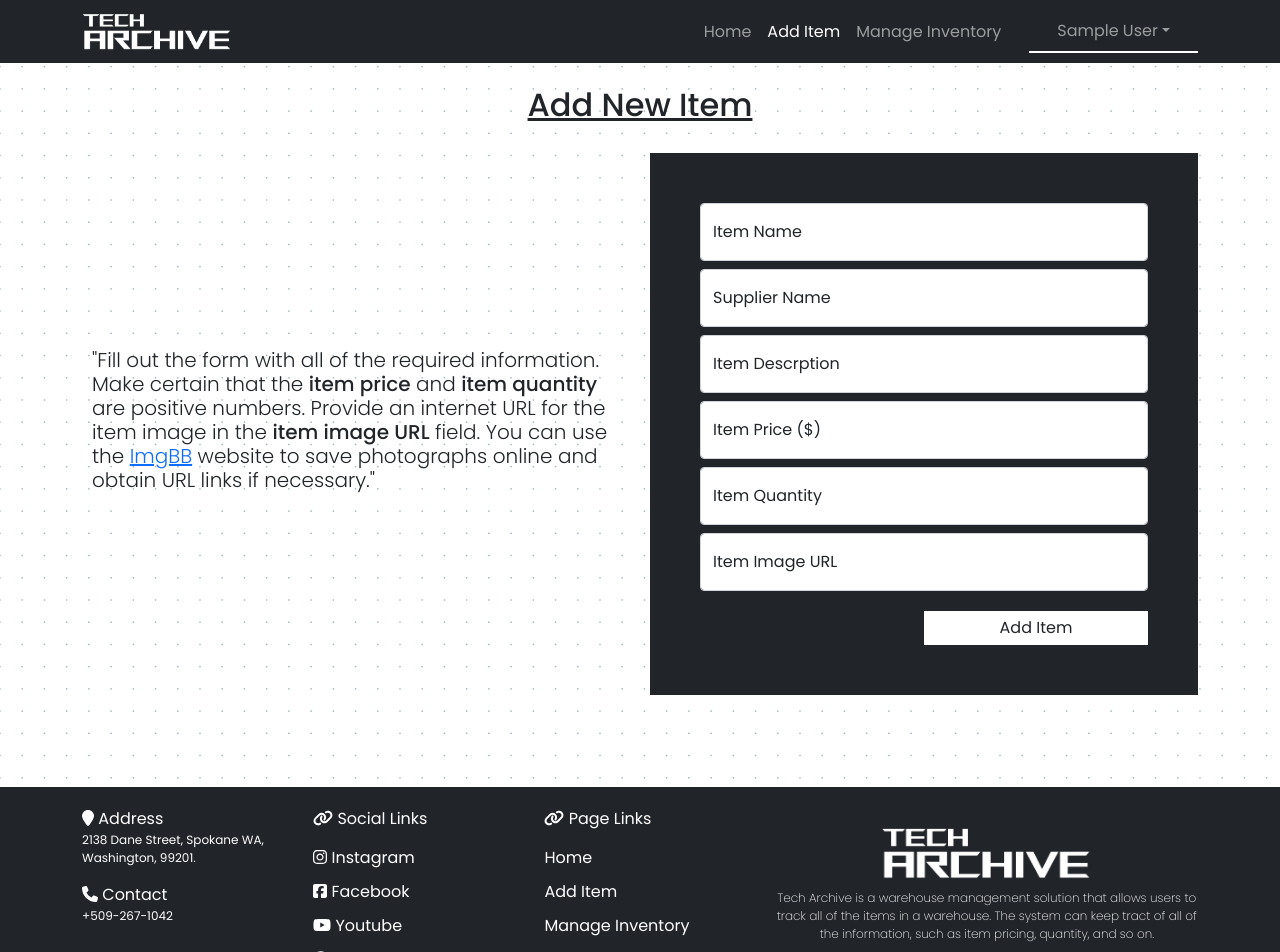
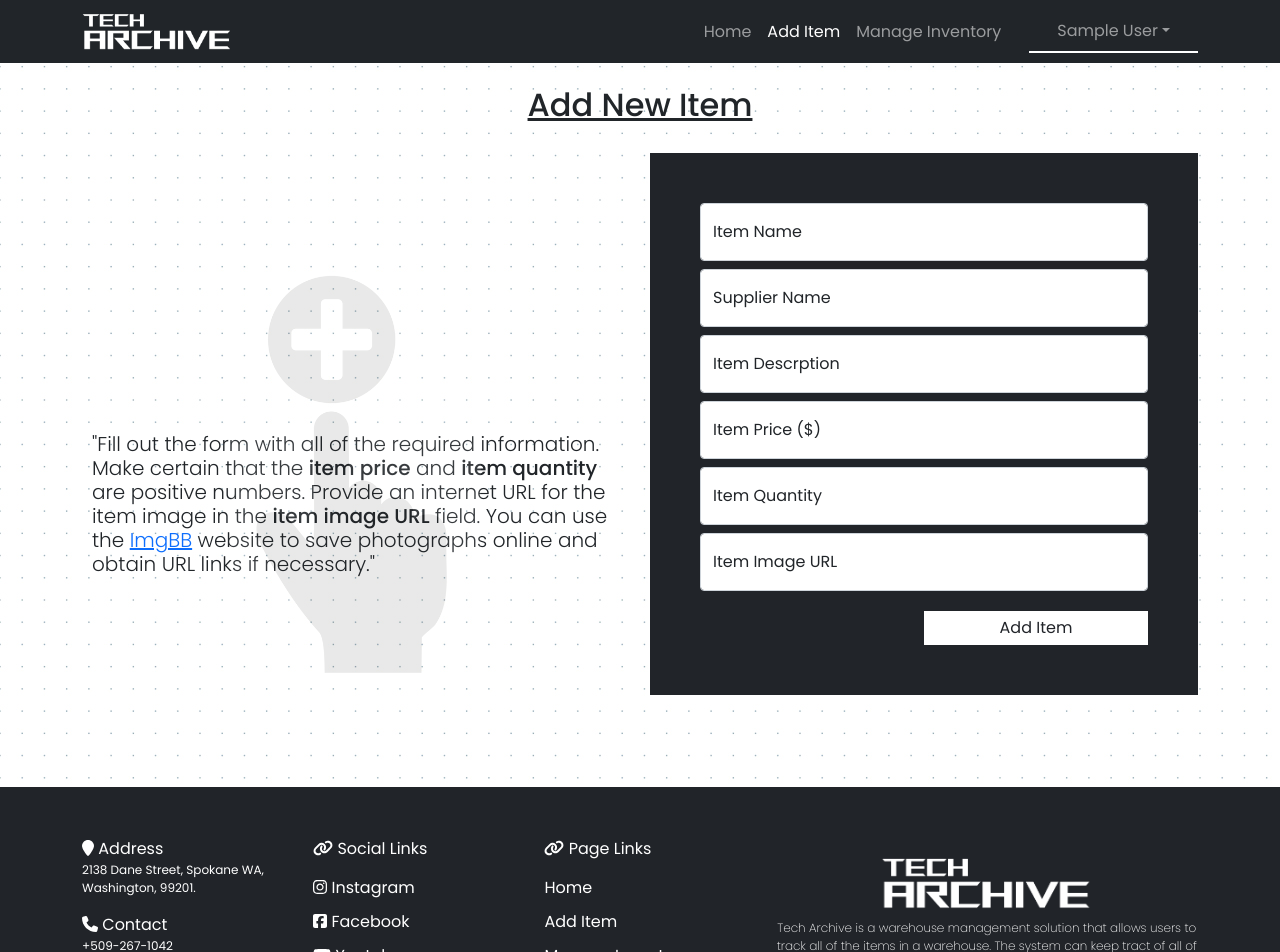
Before and after one commit to iammahir2020/tech-archive-client, a React (Create React App) app: page /add in a window 1280 px wide. Shown: the top 952 px of the page. Built offline with nearby package versions, Linux system fonts and the light colour scheme; no server answers; sample sign-in values are in the browser's storage.

Commit message:
add item feature added

```diff
--- a/package.json
+++ b/package.json
@@ -10,6 +10,7 @@
     "@testing-library/jest-dom": "^5.16.4",
     "@testing-library/react": "^13.1.1",
     "@testing-library/user-event": "^13.5.0",
+    "axios": "^0.27.2",
     "bootstrap": "^5.1.3",
     "firebase": "^9.7.0",
     "react": "^18.1.0",
@@ -20,6 +21,7 @@
     "react-router-dom": "^6.3.0",
     "react-scripts": "5.0.1",
     "react-toastify": "^8.2.0",
+    "sweetalert2": "^11.4.10",
     "web-vitals": "^2.1.4"
   },
   "scripts": {
--- a/src/Components/Pages/AddItem/AddItem.css
+++ b/src/Components/Pages/AddItem/AddItem.css
@@ -35,7 +35,14 @@
 .info-container{
     padding: 10px;
     display: flex;
+    flex-direction: column;
     align-items: center;
+    justify-content: center;
+}
+.info-container img{
+    width: 250px;
+    margin-bottom: -250px;
+    opacity: 0.1;
 }
 
 .info-container h5{
@@ -53,6 +60,9 @@
         margin: 20px auto;
         padding: 20px;
     }
+    .info-container img{
+        display: none;
+    }
     .addItem-form-section{
     display: grid;
     grid-template-columns: repeat(1,1fr);
--- a/src/Components/Pages/AddItem/AddItem.js
+++ b/src/Components/Pages/AddItem/AddItem.js
@@ -1,11 +1,20 @@
 import addItemImage from "../../../images/addItem.jpg";
 import React, { useState } from "react";
 import "./AddItem.css";
+import PageTitle from "../../Shared/PageTitle/PageTitle";
+import { useAuthState } from "react-firebase-hooks/auth";
+import auth from "../../../firebase.init";
+import axios from "axios";
+import Swal from "sweetalert2";
+import { useNavigate } from "react-router-dom";
 
 const AddItem = () => {
   const [priceMessage, setPriceMessage] = useState("");
   const [quantityMessage, setQuantityMessage] = useState("");
-  const handleAddItem = (event) => {
+  const [user, loading, error] = useAuthState(auth);
+  const navigate = useNavigate();
+
+  const handleAddItem = async (event) => {
     event.preventDefault();
     const name = event.target.name.value;
     const supplierName = event.target.supplierName.value;
@@ -13,6 +22,7 @@ const AddItem = () => {
     const price = event.target.price.value;
     const quantity = event.target.quantity.value;
     const image = event.target.image.value;
+    const creater = user?.email;
 
     if (price <= 0) {
       setPriceMessage("Price Can Not be less then 0");
@@ -25,18 +35,36 @@ const AddItem = () => {
       return;
     }
 
-    const item = { name, supplierName, description, price, quantity, image };
-    console.log(item);
+    const item = {
+      creater,
+      name,
+      supplierName,
+      description,
+      price,
+      quantity,
+      image,
+    };
+    // console.log(item);
+    const { data } = await axios.post("http://localhost:5000/item", item);
+    console.log(data.acknowledged);
+    if (data.acknowledged === true) {
+      await Swal.fire({
+        title: "Success!",
+        text: "Item Added Successfully!",
+        icon: "success",
+        confirmButtonText: "Proceed",
+      });
+      navigate("/myItems");
+    }
   };
   return (
     <div className="container pt-4 addItem-container">
+      <PageTitle title="Add Items"></PageTitle>
       <br />
       <h2 className="text-center">Add New Item</h2>
-      {/* <p className="text-center">
-        Enter the required information below about the new item
-      </p> */}
       <div className="addItem-form-section">
         <div className="info-container">
+          <img src={addItemImage} alt="" />
           <h5>
             "Fill out the form with all of the required information. Make
             certain that the <strong>item price</strong> and{" "}
--- a/src/Components/Pages/Home/Home.js
+++ b/src/Components/Pages/Home/Home.js
@@ -1,11 +1,13 @@
 import logoLight from "../../../images/logoLight.png";
 import React from "react";
 import "./Home.css";
+import PageTitle from "../../Shared/PageTitle/PageTitle";
 
 const Home = () => {
   return (
     <div>
       <div className="banner-container">
+        <PageTitle title="Home"></PageTitle>
         <div className="banner">
           <h3>Manage your inventory</h3>
           <h5>with</h5>
--- a/src/Components/Pages/ManageInventory/ManageInventory.js
+++ b/src/Components/Pages/ManageInventory/ManageInventory.js
@@ -1,8 +1,10 @@
 import React from "react";
+import PageTitle from "../../Shared/PageTitle/PageTitle";
 
 const ManageInventory = () => {
   return (
     <div>
+      <PageTitle title="Manage Inventory"></PageTitle>
       <h2>Manage Inventory</h2>
     </div>
   );
--- a/src/Components/Pages/PageNotFound/PageNotFound.js
+++ b/src/Components/Pages/PageNotFound/PageNotFound.js
@@ -1,8 +1,10 @@
 import React from "react";
+import PageTitle from "../../Shared/PageTitle/PageTitle";
 
 const PageNotFound = () => {
   return (
     <div>
+      <PageTitle title="404 Error"></PageTitle>
       <h2>404 Page not found</h2>
     </div>
   );
--- a/src/Components/Shared/Footer/Footer.css
+++ b/src/Components/Shared/Footer/Footer.css
@@ -1,7 +1,7 @@
 .footer{
     background-color: #212429;
     color: white;
-    padding-top: 20px;
+    padding-top: 50px;
 }
 .footer-container{
     display: grid;
--- a/src/Components/Shared/Header/Header.js
+++ b/src/Components/Shared/Header/Header.js
@@ -15,9 +15,9 @@ const Header = () => {
     signOut(auth);
   };
 
-  if (user) {
-    console.log(user);
-  }
+  // if (user) {
+  //   console.log(user);
+  // }
 
   if (loading) {
     return <Loading></Loading>;
```
Also changed, not shown: 1 other file (tests, documents, lock files or other folders).
